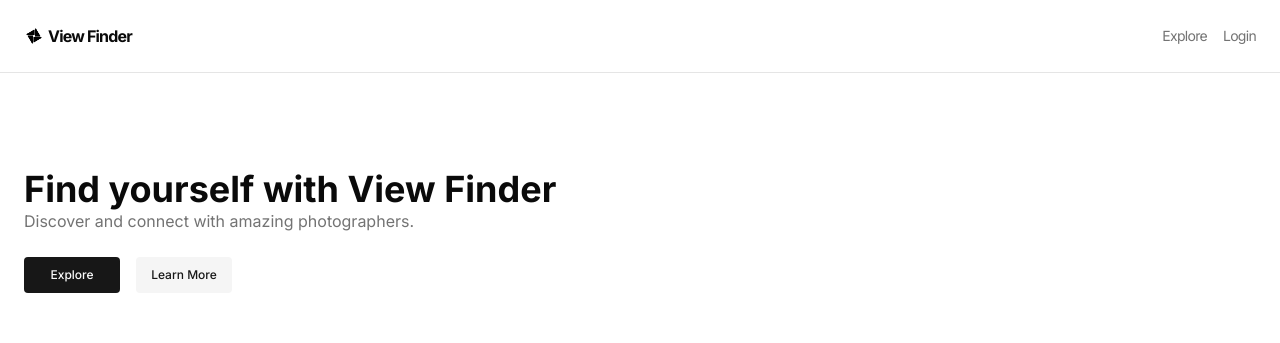
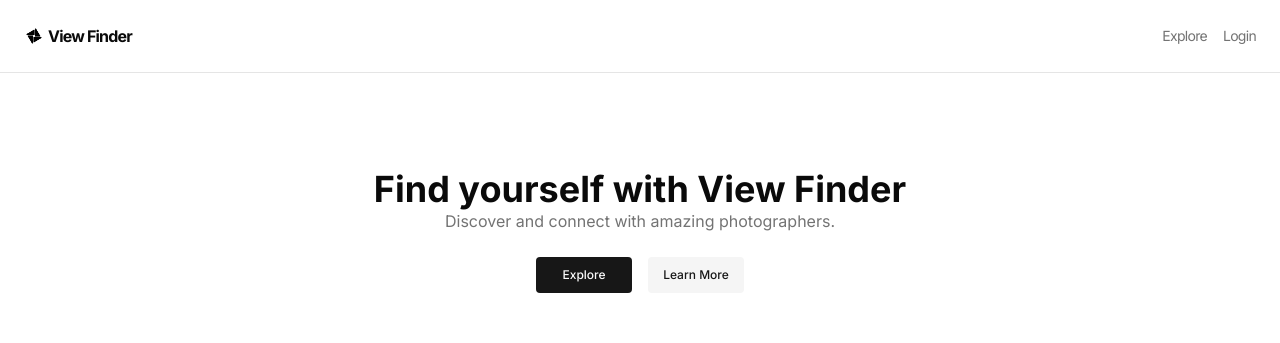
Before and after one commit to RyelBanfield/view-finder, a Next.js app: page / in a window 1280 px wide. Shown: the top 343 px of the page. Built offline with nearby package versions, Linux system fonts and the light colour scheme; no server answers.

Commit message:
Center text

```diff
--- a/src/app/page.tsx
+++ b/src/app/page.tsx
@@ -18,16 +18,16 @@ const Home = async () => {
     <>
       <section className="space-y-6 px-6 py-12 md:py-24">
         <div className="space-y-4 md:space-y-0">
-          <h1 className="text-balance text-center text-3xl font-bold md:text-left md:text-4xl">
+          <h1 className="text-balance text-center text-3xl font-bold md:text-4xl">
             Find yourself with View Finder
           </h1>
 
-          <p className="text-balance text-center text-sm text-muted-foreground md:text-left md:text-base">
+          <p className="text-balance text-center text-sm text-muted-foreground md:text-base">
             Discover and connect with amazing photographers.
           </p>
         </div>
 
-        <div className="flex justify-center space-x-4 md:justify-start">
+        <div className="flex justify-center space-x-4">
           <Button size={"sm"} className="w-24" asChild>
             <TransitionLink href="/explore" className="text-xs">
               Explore
@@ -45,11 +45,11 @@ const Home = async () => {
       <ImageSlider />
 
       <section id="about-us" className="space-y-4 px-6 pb-24 pt-12 md:pt-24">
-        <h2 className="text-balance text-2xl font-bold md:text-center md:text-3xl">
+        <h2 className="text-balance text-center text-2xl font-bold md:text-3xl">
           We&apos;re focused on experience.
         </h2>
 
-        <p className="mx-auto max-w-3xl text-balance text-sm text-muted-foreground md:text-center md:text-base">
+        <p className="mx-auto max-w-3xl text-balance text-center text-sm text-muted-foreground md:text-base">
           View Finder is a platform that connects photographers with their
           clients. We&apos;re dedicated to delivering high-quality visuals and a
           seamless user experience. We will be taking feedback and iterating on
```
